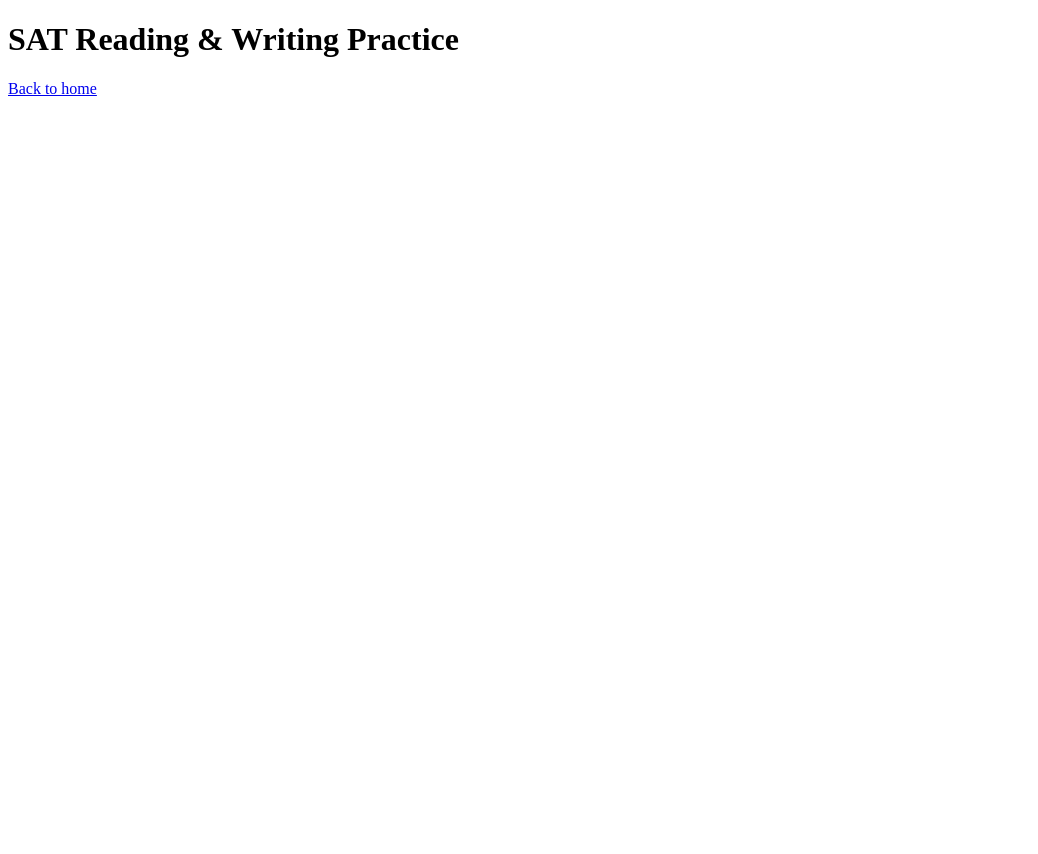
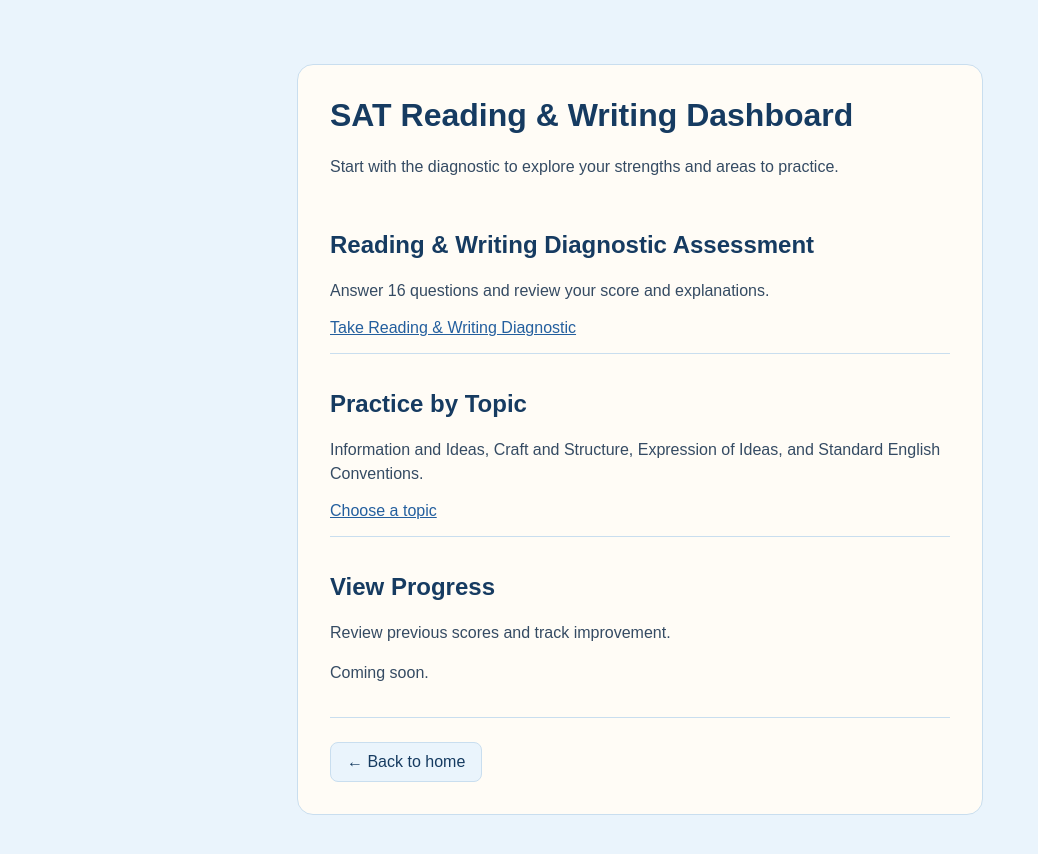
Before and after one commit to hariniinidumoluu/Sat-Prep-Platform, a plain HTML site: page web/reading-writing.html in a window 1280 px wide. Shown: the whole page, without its empty margins (0-1038 px from the left). Before the commit the page ends 800 px from the top, so only its background shows below. Drawn offline with Linux system fonts and the light colour scheme.

Commit message:
Add Reading & Writing dashboard with diagnostic and topic practice options

```diff
--- a/web/reading-writing.html
+++ b/web/reading-writing.html
@@ -2,10 +2,83 @@
 <html lang="en">
     <head>
         <meta charset="UTF-8">
-        <title>SAT Reading &amp; Writing Practice</title>
+        <meta name="viewport" content="width=device-width, initial-scale=1">
+        <title>SAT Reading &amp; Writing Dashboard</title>
+
+        <style>
+            body {
+                margin: 0;
+                padding: 64px 24px;
+                background-color: #eaf4fc;
+                color: #354b63;
+                font-family: Arial, sans-serif;
+            }
+            main {
+                max-width: 620px;
+                margin: 0 auto;
+                padding: 32px;
+                background-color: #fffcf6;
+                border: 1px solid #c9deef;
+                border-radius: 16px;
+            }
+            h1, h2 {
+                color: #163B61;
+            }
+            h1 {
+                margin-top: 0;
+            }
+            p {
+                line-height: 1.5;
+            }
+
+            section {
+                padding: 16px 0;
+                border-bottom: 1px solid #c9deef;
+            }
+
+            a {
+                color: #245f9e;
+            }
+
+            .back-link {
+                display: inline-block;
+                margin-top: 24px;
+                padding: 10px 16px;
+                background-color: #eaf4fc;
+                color: #163b61;
+                border: 1px solid #c9deef;
+                border-radius: 8px;
+                text-decoration: none;
+            }
+            .back-link:hover, .back-link:focus-visible {
+                background-color: #c9deef;
+            }
+        </style>
     </head>
     <body>
-        <h1>SAT Reading &amp; Writing Practice</h1>
-        <a href="/">Back to home</a>
+        <main>
+            <h1>SAT Reading &amp; Writing Dashboard</h1>
+            <p>Start with the diagnostic to explore your strengths and areas to practice.</p>
+
+            <section>
+                <h2>Reading &amp; Writing Diagnostic Assessment</h2>
+                <p>Answer 16 questions and review your score and explanations.</p>
+                <a href="/reading-writing-diagnostic">Take Reading &amp; Writing Diagnostic</a>
+            </section>
+
+            <section>
+                <h2>Practice by Topic</h2>
+                <p>Information and Ideas, Craft and Structure, Expression of Ideas, and Standard English Conventions.</p>
+                <a href="/reading-writing-topics">Choose a topic</a>
+            </section>
+
+            <section>
+                <h2>View Progress</h2>
+                <p>Review previous scores and track improvement.</p>
+                <p>Coming soon.</p>
+            </section>
+
+            <a class="back-link" href="/">&larr; Back to home</a>
+        </main>
     </body>
 </html>
```
